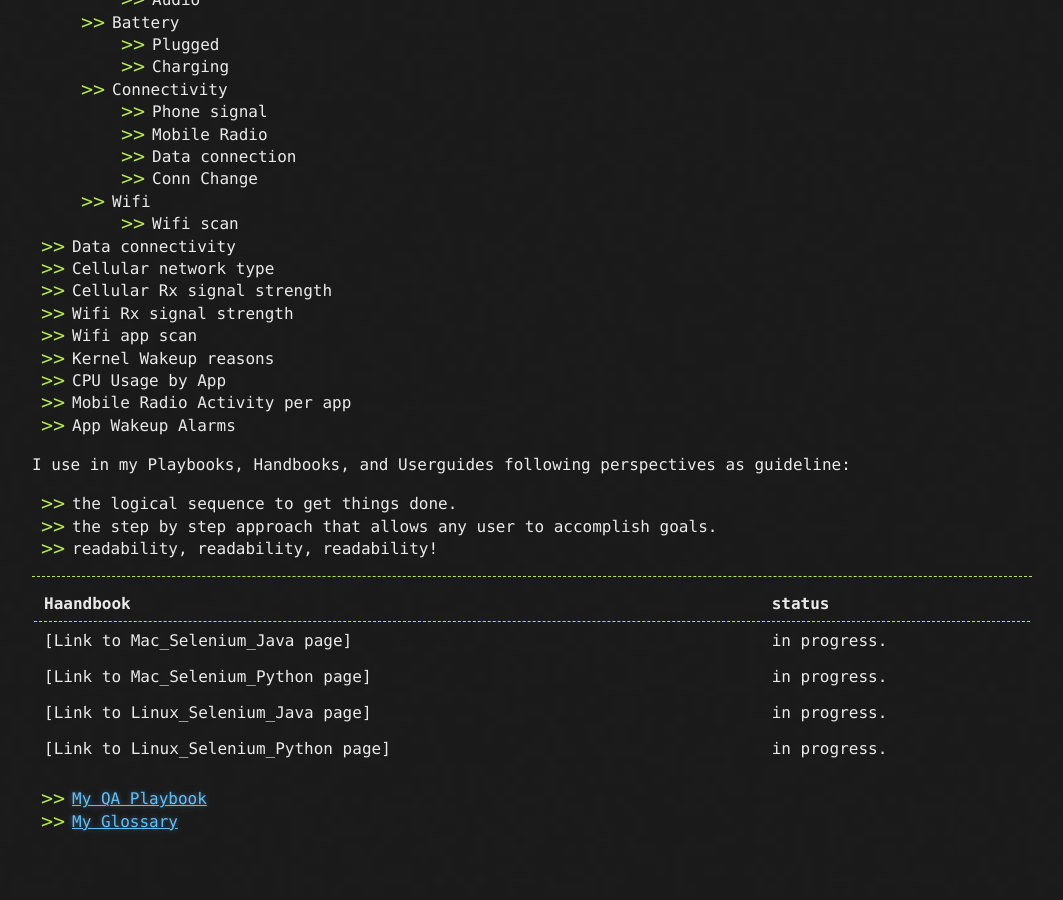
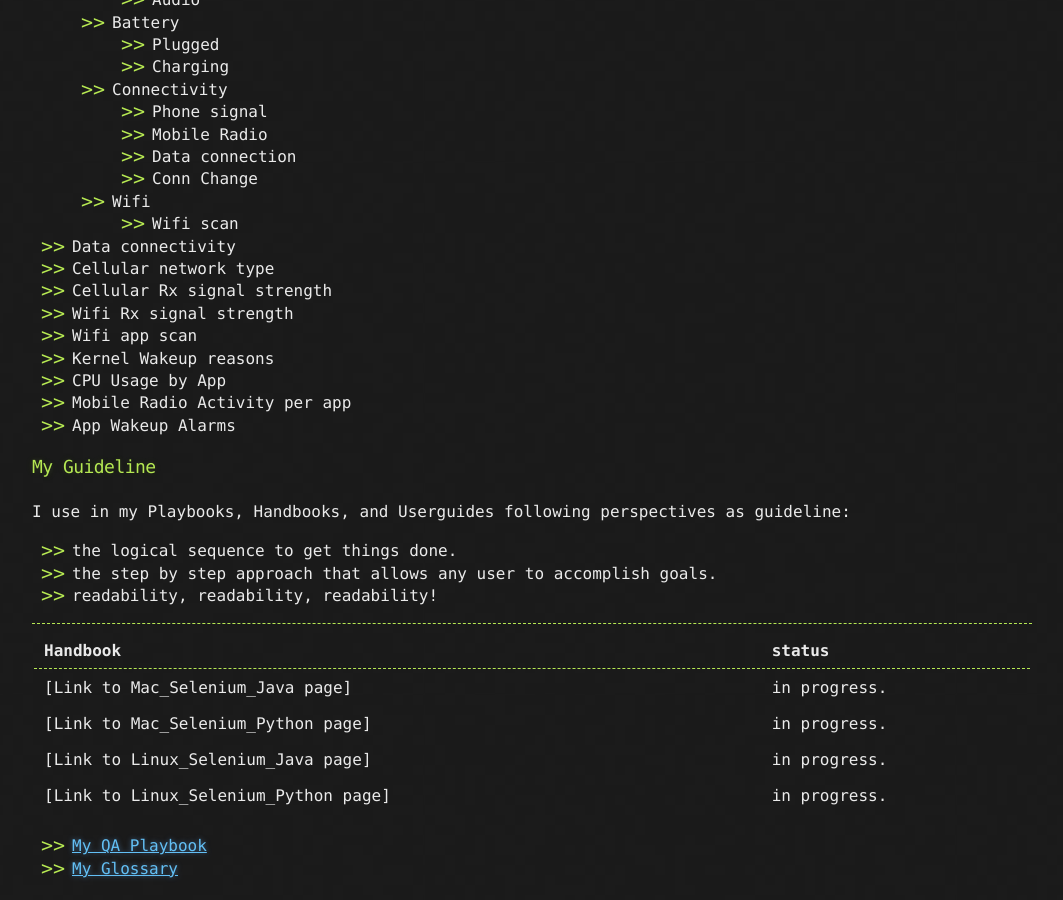
Before and after one commit to sciustechnologia/sciustechnologia.github.io, a Jekyll site: the page built from index.md, in a window 1280 px wide and 900 px high, scrolled down 2498 px. Shown: the whole window, without its empty margins (108-1171 px from the left). Built offline with Jekyll 4.4.1, drawn with Linux system fonts in a browser that asks for light colours; before the commit the page ends 3351 px from its top, so only the background shows below that.

Commit message:
Update index.md

```diff
--- a/index.md
+++ b/index.md
@@ -103,6 +103,7 @@ I gained experience in testing and documenting.
 - App Wakeup Alarms
 
 
+### My Guideline
 I use in my Playbooks, Handbooks, and Userguides following perspectives as guideline:
 - the logical sequence to get things done.
 - the step by step approach that allows any user to accomplish goals.
@@ -111,7 +112,7 @@ I use in my Playbooks, Handbooks, and Userguides following perspectives as guide
 
 ***
 
-| Haandbook                             | status                |
+| Handbook                             | status                |
 |:-------------------------------------|:----------------------|
 | [Link to Mac_Selenium_Java page]     | in progress. |
 | [Link to Mac_Selenium_Python page]   | in progress. |
```
